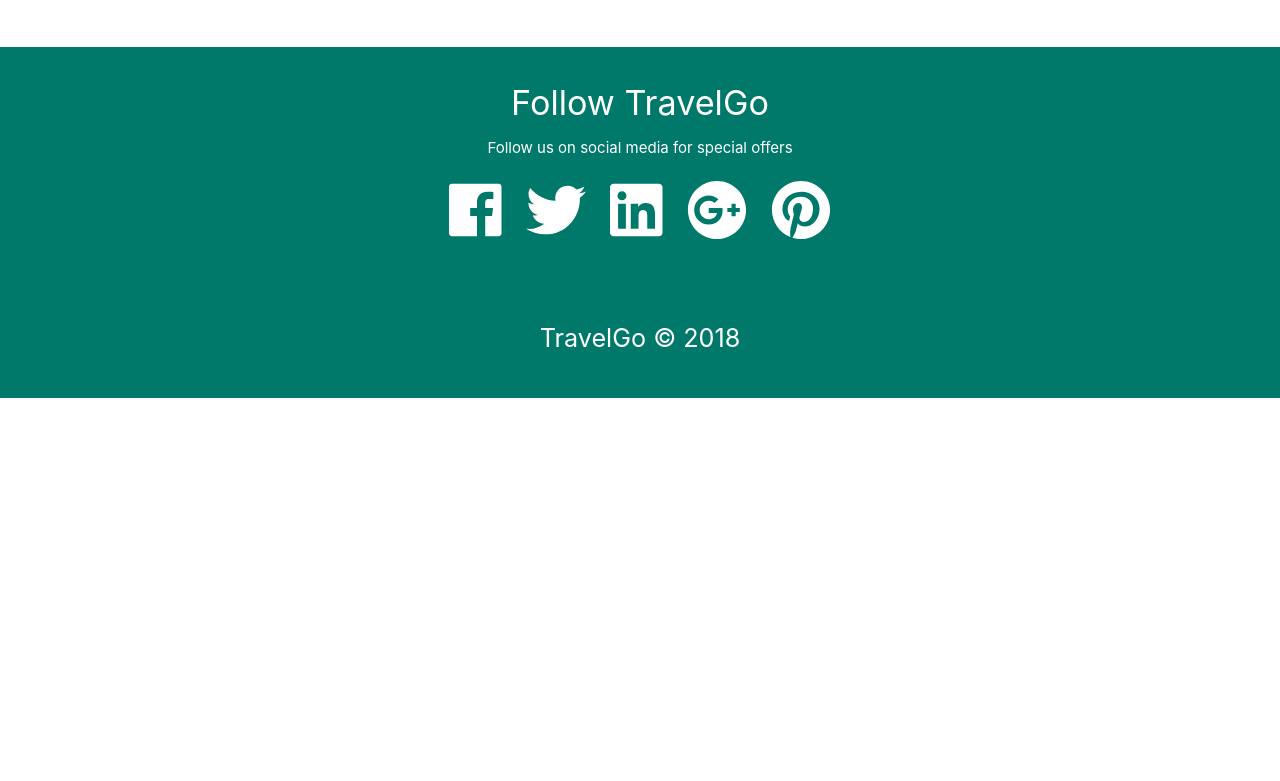
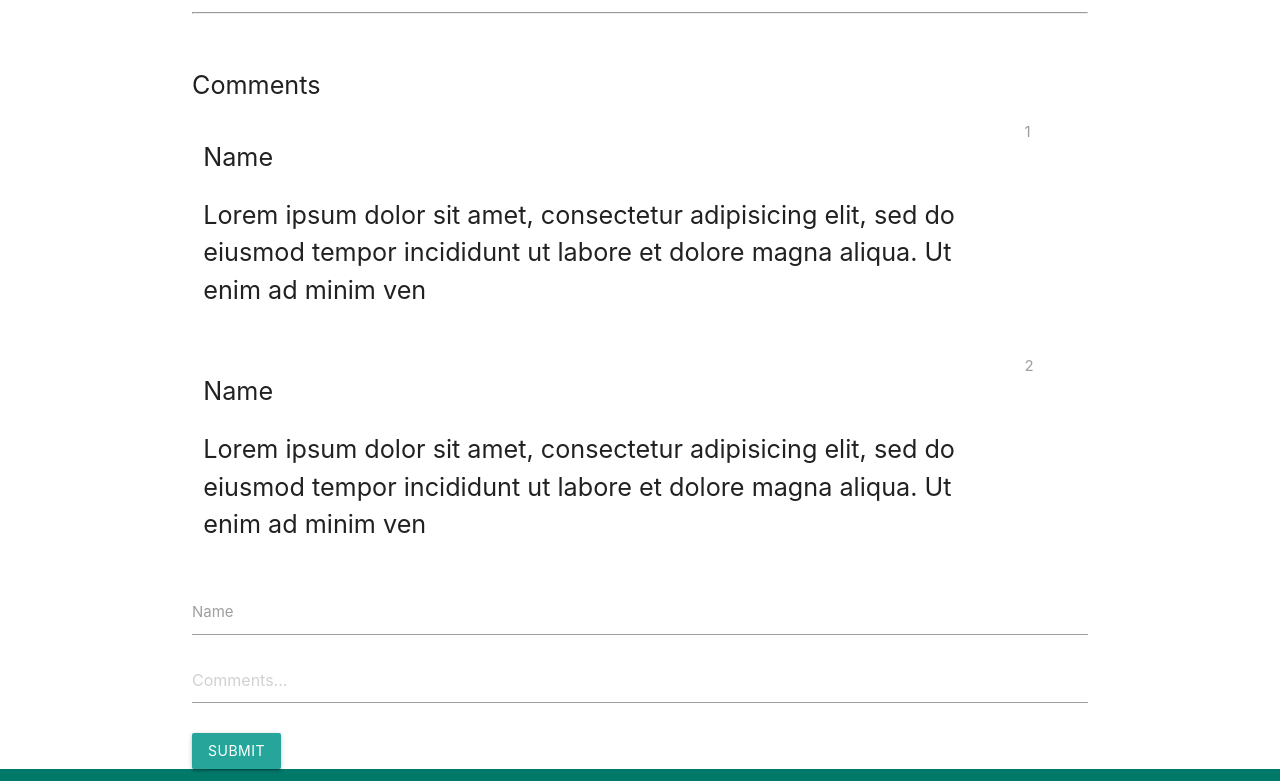
Before and after one commit to shadabumer/TravelGo, a plain HTML site: page TravelGo/places.html in a window 1280 px wide. Shown: the part 1103-1884 px from the top of the page. Before the commit the page ends 1501 px from the top, so only its background shows below. Drawn offline with nearby package versions, Linux system fonts and the light colour scheme.

Commit message:
Added comments section

```diff
--- a/TravelGo/places.html
+++ b/TravelGo/places.html
@@ -1,6 +1,7 @@
  <!DOCTYPE html>
   <html>
     <head>
+      <meta charset="utf-8">
       <!--Import Google Icon Font-->
       <link href="https://fonts.googleapis.com/icon?family=Material+Icons" rel="stylesheet">
        <!-- Compiled and minified CSS -->
@@ -36,9 +37,9 @@
 
     	</div>
     	<!-- navbar ends here -->
-    	<ul class="sidenav" id="mobile-nav">
+    	<ul class="sidenav teal darken-3" id="mobile-nav">
 	 		<li>
-	 			<a href="#home">Home</a>
+	 			<a href="#home" class="white-text">Home</a>
 	 		</li>
 	 	</ul>
 
@@ -48,9 +49,18 @@
 	 		<div class="parallax-container">
 		      <div class="parallax"><img src="images/resort1.jpg"></div>
 		    </div>
+		    <!-- <div class="row">
+		    	<div class="col s6">
+		    		<h3 class="flow-text">Name: Name of the Place</h3>
+		    		<h3 class="flow-text">About: </h3>
+		    	</div>
+		    	<div class="col s6">
+
+		    	</div>
+		    </div> -->
 		    <div class="section white">
-		      <div class="row container">
-		        <h2 class="header">Name of the place</h2>
+		      <div class="container">
+		        <h2 class="header teal-text">Name of the place</h2>
 		        <p class="grey-text text-darken-3 lighten-3">
 		        	Lorem ipsum dolor sit amet, consectetur adipisicing elit, sed do eiusmod
 		        	tempor incididunt ut labore et dolore magna aliqua. Ut enim ad minim veniam,
@@ -83,10 +93,45 @@
 		        	cillum dolore eu fugiat nulla pariatur. Excepteur sint occaecat cupidatat non
 		        	proident, sunt in culpa qui officia deserunt mollit anim id est laborum.
 		        </p>
+		        <hr>
 		      </div>
 		    </div>
 	 	</section>
 	 	<!-- Section: Article ends here -->
+
+	 	<!-- Section: comments starts here -->
+	 	<section class="container comments-section">
+	 		<h2 class="flow-text">Comments</h2>
+	 		<div class="row">
+	 			<div class="col s11">
+	 				<h4 class="flow-text">Name</h4>
+	 				<p class="flow-text">Lorem ipsum dolor sit amet, consectetur adipisicing elit, sed do eiusmod
+	 				tempor incididunt ut labore et dolore magna aliqua. Ut enim ad minim ven</p>
+	 			</div>
+	 			<div class="col s1 comment-number"><span class="grey-text">1<span></div>
+	 		</div>
+
+	 		<div class="row">
+	 			<div class="col s11">
+	 				<h4 class="flow-text">Name</h4>
+	 				<p class="flow-text">Lorem ipsum dolor sit amet, consectetur adipisicing elit, sed do eiusmod
+	 				tempor incididunt ut labore et dolore magna aliqua. Ut enim ad minim ven</p>
+	 			</div>
+	 			<div class="col s1 comment-number"><span class="grey-text">2<span></div>
+	 		</div>
+
+	 		<form class="comment-area">
+	 			<div class="input-field">
+	 				<label for="name">Name</label>
+		 			<input type="text" id="name">
+	 			</div>
+	 			<div class="input-field">
+					<textarea class="materialize-textarea" placeholder="Comments..."></textarea>
+				</div>
+				<input type="submit" value="submit" class="btn">
+	 		</form>
+	 	</section>
+	 	<!-- Section: comments ends here -->
 
 
 	 	<!-- Section: Follow starts here -->
```
